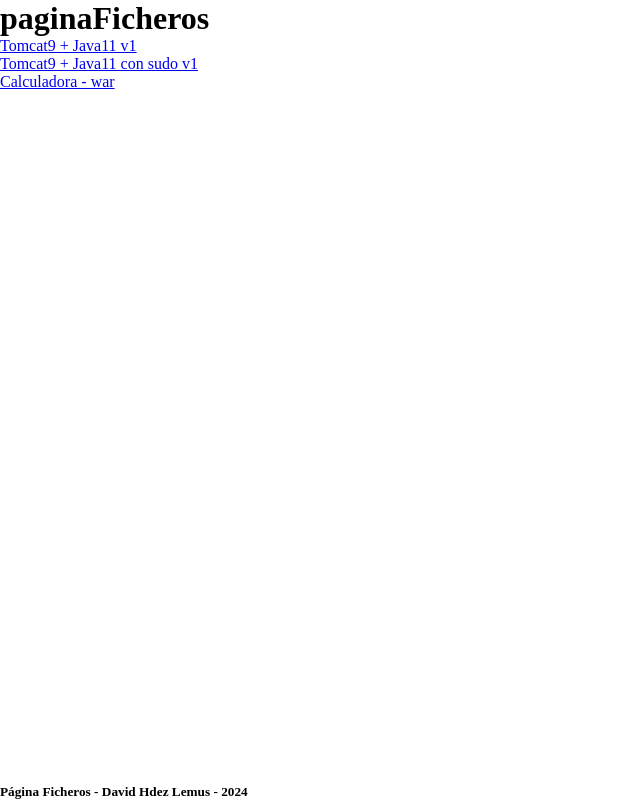
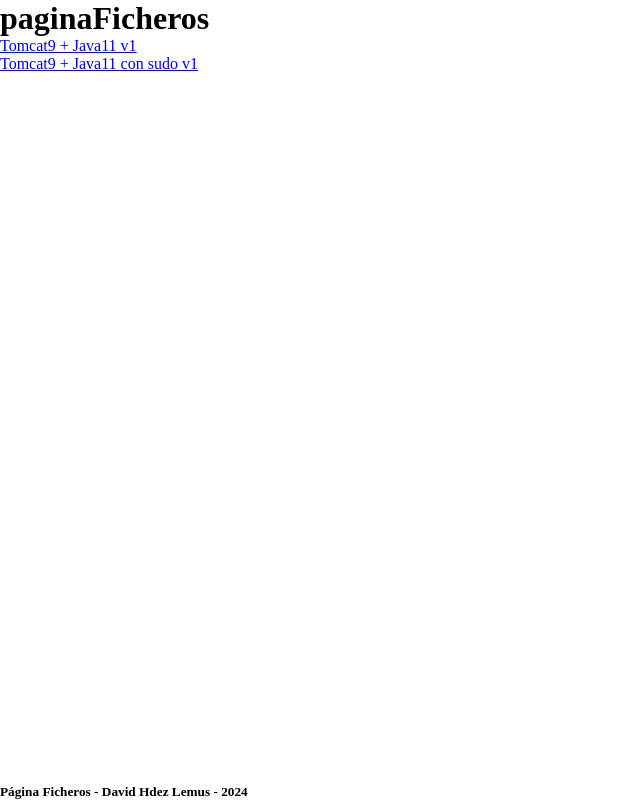
Before and after one commit to davidHdezLemus/paginaFicheros, a plain HTML site: page index.html in a window 1280 px wide. Shown: the whole page, without its empty margins (0-640 px from the left). Drawn offline with Linux system fonts and the light colour scheme.

Commit message:
nuevo update
eliminado el enlace a la calculadora

```diff
--- a/index.html
+++ b/index.html
@@ -23,7 +23,6 @@
     <ul>
       <li><a href="./src/files/install_tomcat_java11_v1.sh">Tomcat9 + Java11 v1</a></li>
       <li><a href="./src/files/sudo_install_tomcat_java11_v1.sh">Tomcat9 + Java11 con sudo v1</a></li>
-      <li><a href="./src/files/CalculadoraJuanCarlos.war">Calculadora - war</a></li>
     </ul>
   </main>
 
```
